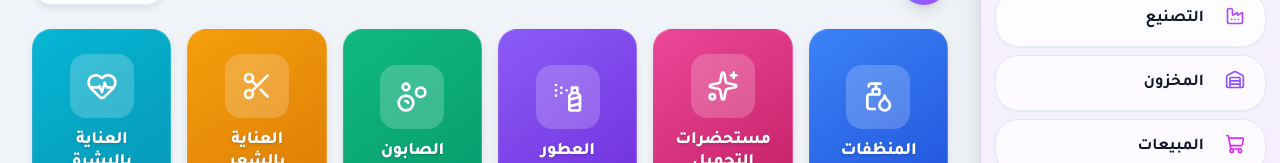
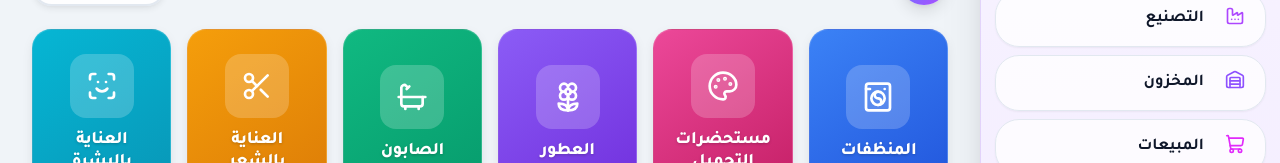
Before and after one commit to fantazia1110-design/BRAVO-new-sestym-, a Next.js app: page / in a window 1280 px wide. Shown: the part 523-686 px from the top of the page. Built offline with nearby package versions, Linux system fonts and the light colour scheme.

Commit message:
أيقونات Lucide معبرة أكتر: غسالة للمنظفات، بالت مكياج للتجميل، وردة للعطور، بانيو للصابون، مقص للشعر، وجه للبشرة
Co-authored-by: arena-agent <297053741+arena-agent@users.noreply.github.com>

```diff
--- a/src/components/ui/CategoryCard.tsx
+++ b/src/components/ui/CategoryCard.tsx
@@ -3,12 +3,12 @@
 import React, { useState } from 'react';
 import Link from 'next/link';
 import {
-  SoapDispenserDroplet,
-  Sparkles,
-  SprayCan,
-  Bubbles,
+  WashingMachine,
+  Palette,
+  Flower2,
+  Bath,
   Scissors,
-  HeartPulse,
+  ScanFace,
 } from 'lucide-react';
 
 interface CategoryCardProps {
@@ -20,12 +20,12 @@ interface CategoryCardProps {
 }
 
 const ICONS: Record<string, React.ReactNode> = {
-  detergents: <SoapDispenserDroplet size={32} />,
-  cosmetics: <Sparkles size={32} />,
-  perfumes: <SprayCan size={32} />,
-  soap: <Bubbles size={32} />,
+  detergents: <WashingMachine size={32} />,
+  cosmetics: <Palette size={32} />,
+  perfumes: <Flower2 size={32} />,
+  soap: <Bath size={32} />,
   hair: <Scissors size={32} />,
-  skin: <HeartPulse size={32} />,
+  skin: <ScanFace size={32} />,
 };
 
 export default function CategoryCard({
```
